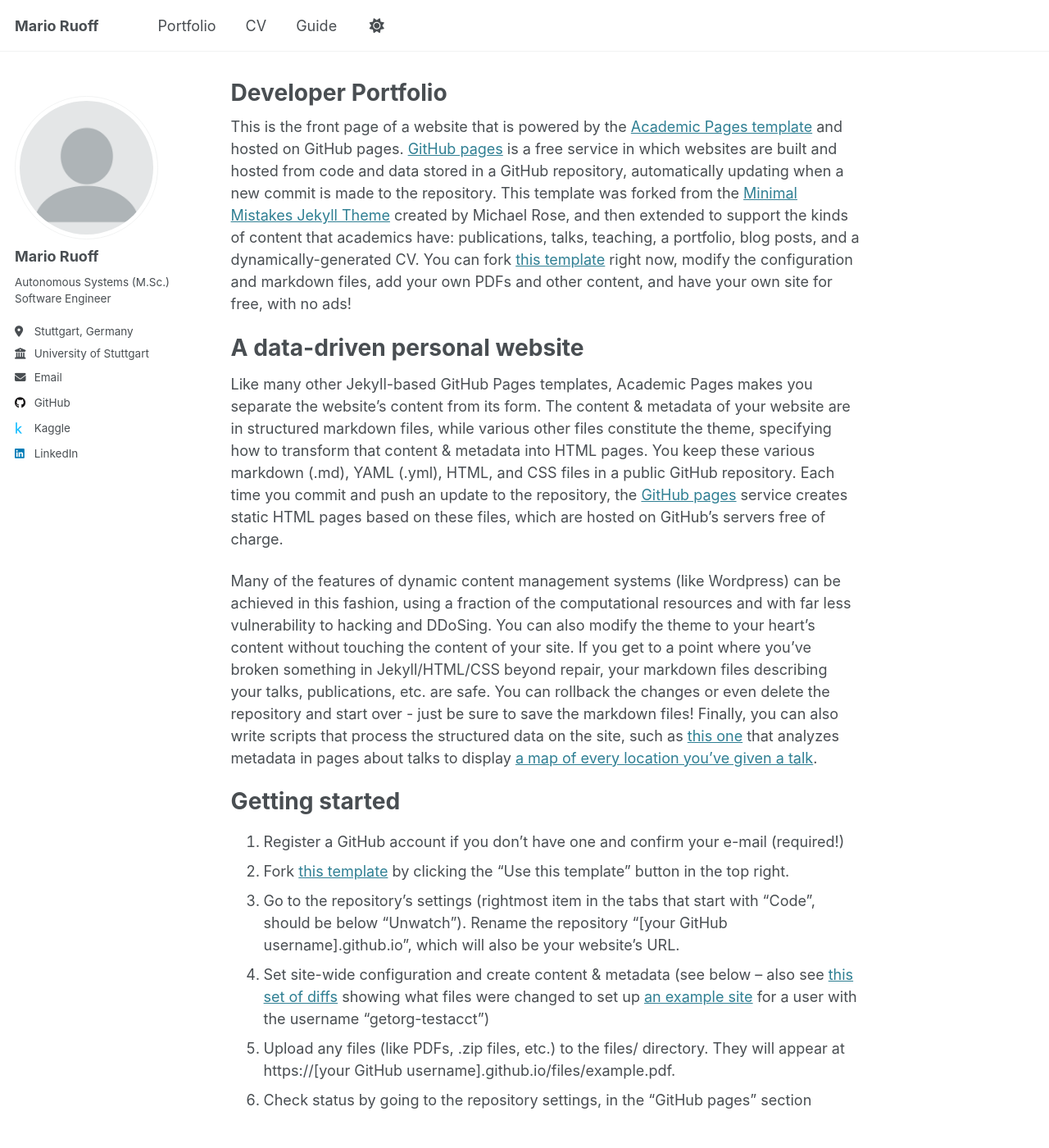
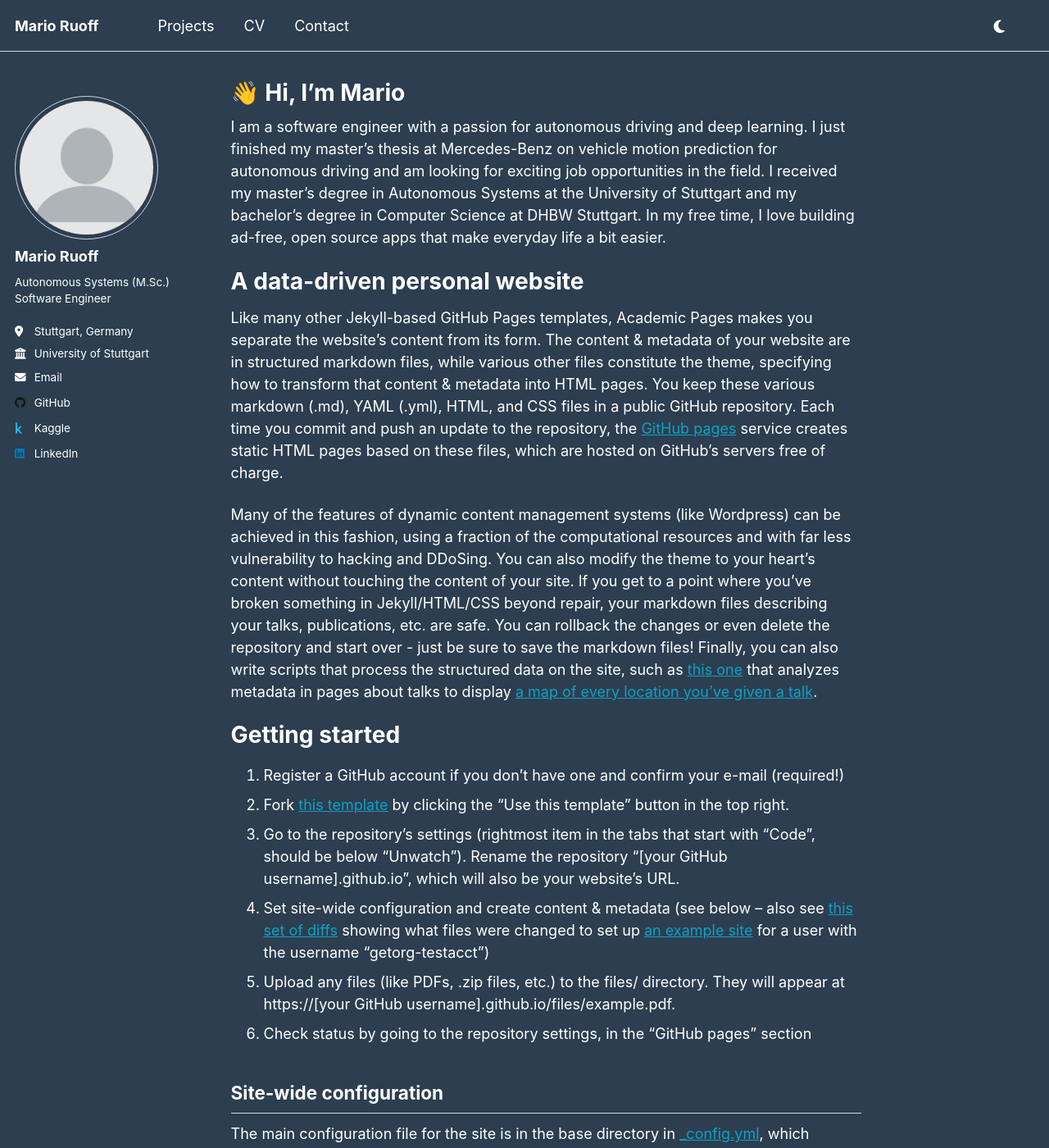
Before and after one commit to mario-ruoff/mario-ruoff.github.io, a Jekyll site: the page built from _pages/about.md, in a window 1280 px wide and 1400 px high. Shown: the whole window at 82% size. Built offline with Jekyll 4.4.1, drawn with Linux system fonts in a browser that asks for light colours.

Commit message:
Change dark mode and theme toggle

```diff
--- a/_config.yml
+++ b/_config.yml
@@ -8,7 +8,7 @@
 
 # Basic Site Settings
 locale                   : "en-US"
-site_theme               : "default"
+site_theme               : "dark"
 title                    : "Mario Ruoff"
 title_separator          : "-"
 name                     : &name "Mario Ruoff"
@@ -29,7 +29,7 @@
   location         : "Stuttgart, Germany"
   employer         : "University of Stuttgart"
   uri              : # URL
-  email            : "none@example.org"
+  email            : "contact@mario-ruoff.com"
 
   # Academic websites
   arxiv            : # URL - Update with the correct link to your profile
--- a/_data/navigation.yml
+++ b/_data/navigation.yml
@@ -17,7 +17,7 @@
   # - title: "Teaching"
   #   url: /teaching/
 
-  - title: "Portfolio"
+  - title: "Projects"
     url: /portfolio/
 
   # - title: "Blog Posts"
@@ -29,5 +29,8 @@
   # - title: "CV"
   #   url: /cv-json/
 
-  - title: "Guide"
-    url: /markdown/
+  # - title: "Guide"
+  #   url: /markdown/
+
+  - title: "Contact"
+    url: /contact/
--- a/_includes/masthead.html
+++ b/_includes/masthead.html
@@ -15,11 +15,11 @@
             {% endif %}
             <li class="masthead__menu-item"><a href="{{ domain }}{{ link.url }}">{{ link.title }}</a></li>
           {% endfor %}
-          <li id="theme-toggle" class="masthead__menu-item persist tail">
-            <a><i id="theme-icon" class="fa-solid fa-sun" aria-hidden="true" title="toggle theme"></i></a>
-          </li>
         </ul>
         <ul class="hidden-links hidden"></ul>
+        <div id="theme-toggle" class="masthead__theme-toggle">
+          <a><i id="theme-icon" class="fa-solid fa-sun" aria-hidden="true" title="toggle theme"></i></a>
+        </div>
       </nav>
     </div>
   </div>
--- a/_pages/about.md
+++ b/_pages/about.md
@@ -1,13 +1,13 @@
 ---
 permalink: /
-title: "Developer Portfolio"
+title: "👋 Hi, I'm Mario"
 author_profile: true
 redirect_from:
   - /about/
   - /about.html
 ---
 
-This is the front page of a website that is powered by the [Academic Pages template](https://github.com/academicpages/academicpages.github.io) and hosted on GitHub pages. [GitHub pages](https://pages.github.com) is a free service in which websites are built and hosted from code and data stored in a GitHub repository, automatically updating when a new commit is made to the repository. This template was forked from the [Minimal Mistakes Jekyll Theme](https://mmistakes.github.io/minimal-mistakes/) created by Michael Rose, and then extended to support the kinds of content that academics have: publications, talks, teaching, a portfolio, blog posts, and a dynamically-generated CV. You can fork [this template](https://github.com/academicpages/academicpages.github.io) right now, modify the configuration and markdown files, add your own PDFs and other content, and have your own site for free, with no ads!
+I am a software engineer with a passion for autonomous driving and deep learning. I just finished my master's thesis at Mercedes-Benz on vehicle motion prediction for autonomous driving and am looking for exciting job opportunities in the field. I received my master's degree in Autonomous Systems at the University of Stuttgart and my bachelor's degree in Computer Science at DHBW Stuttgart. In my free time, I love building ad-free, open source apps that make everyday life a bit easier.
 
 A data-driven personal website
 ======
--- a/_sass/layout/_masthead.scss
+++ b/_sass/layout/_masthead.scss
@@ -42,6 +42,18 @@
       text-decoration: none;
     }
   }
+
+  &__theme-toggle {
+    position: absolute;
+    top: 50%;
+    right: 1em;
+    transform: translateY(-50%);
+    cursor: pointer; // add pointer cursor
+    transition: transform 0.3s ease; // smooth transition
+    &:hover {
+      transform: translateY(-50%) scale(1.1); // scale on hover
+    }
+  }
 }
 
 .masthead__menu {
--- a/_sass/theme/_dark.scss
+++ b/_sass/theme/_dark.scss
@@ -8,7 +8,7 @@
 $darker-gray                : mix(#000, $gray, 60%);
 $light-gray                 : mix(#fff, $gray, 50%);
 
-$background                 : #474747;
+$background                 : #2c3e50;
 $background-light           : mix(#fff, $background, 80%);
 $background-lighter         : mix(#fff, $background, 90%);
 $text                       : #ffffff;
```
